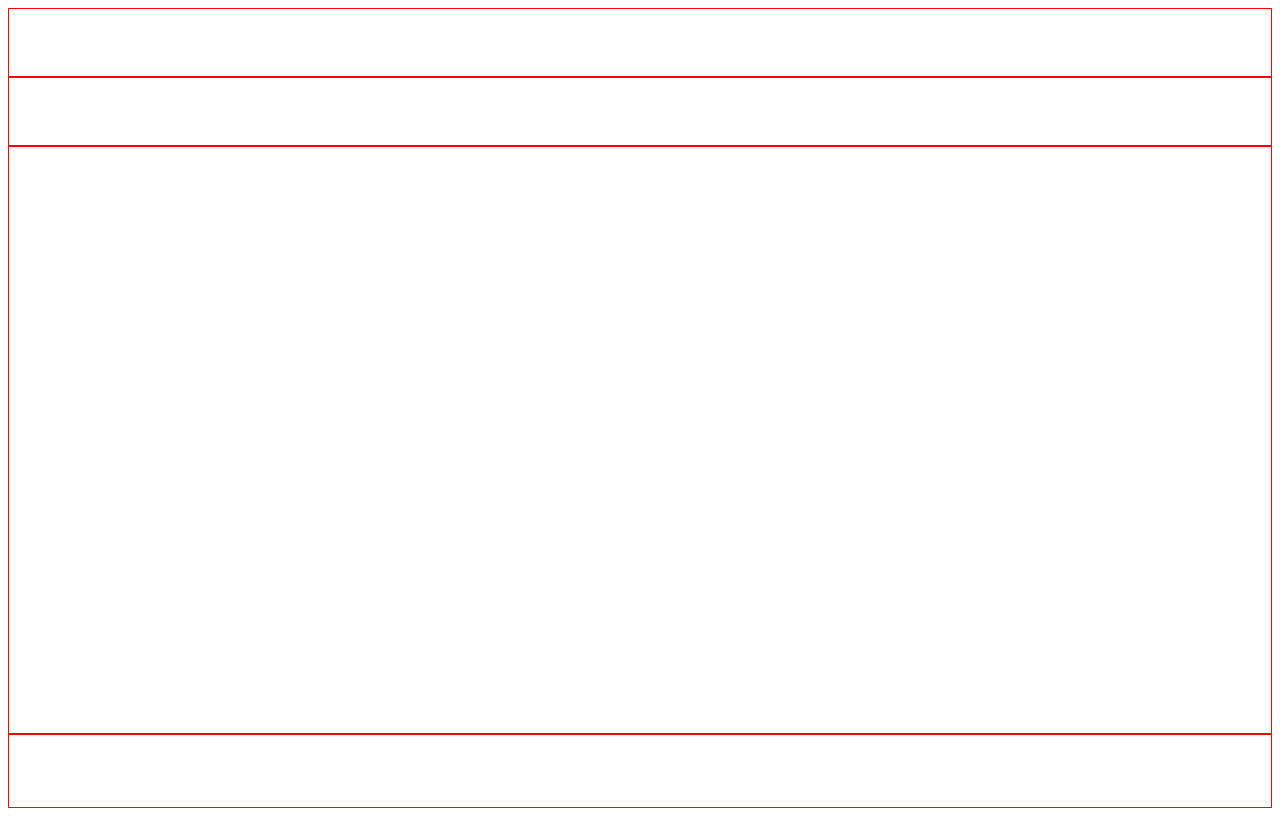
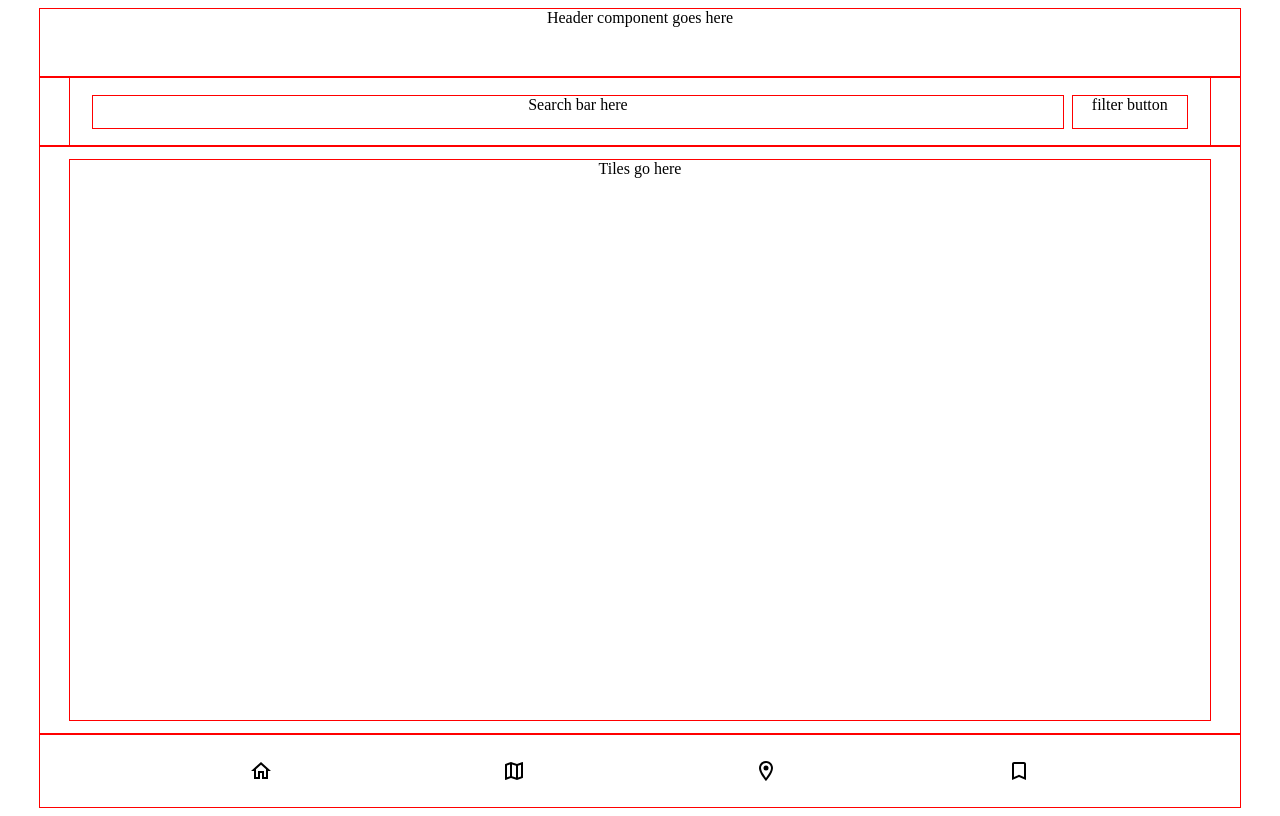
Before and after one commit to jo-on-github/Ctrl-Alt-Defeat-Frontend, a React (Create React App) app in the folder frontend/: page / in a window 1280 px wide. Built offline with nearby package versions, Linux system fonts and the light colour scheme.

Commit message:
CSS layout completed on homepage. Nav Bar Component Created

```diff
--- a/frontend/package.json
+++ b/frontend/package.json
@@ -3,6 +3,10 @@
   "version": "0.1.0",
   "private": true,
   "dependencies": {
+    "@emotion/react": "^11.11.1",
+    "@emotion/styled": "^11.11.0",
+    "@mui/icons-material": "^5.11.16",
+    "@mui/material": "^5.13.4",
     "@testing-library/jest-dom": "^5.16.5",
     "@testing-library/react": "^13.4.0",
     "@testing-library/user-event": "^13.5.0",
--- a/frontend/src/components/Homepage/index.js
+++ b/frontend/src/components/Homepage/index.js
@@ -1,23 +1,27 @@
 import React from "react";
 import "./styles.css";
+import SearchBar from "../SearchBar";
+import NavBar from "../NavBar";
 
 function Homepage() {
     return (
         <div className="overlay">
             <div className="header">
+                Header component goes here
                 <div className="header__btn--back"></div>
                 <div className="header__marker"></div>
                 <div className="header__title"></div>
                 <div className="header__btn--profile"></div>
             </div>
             <div className="search">
-        <div className="search__input"></div>
-        <div className="search__btn--filter"></div>
+                <SearchBar />
             </div>
             <div className="main">
-        <div className="main__list"></div>
+                <div className="main__list">Tiles go here</div>
             </div>
-      <div className="footer"></div>
+            <div className="footer">
+                <NavBar />
+            </div>
         </div>
     );
 }
--- a/frontend/src/components/Homepage/styles.css
+++ b/frontend/src/components/Homepage/styles.css
@@ -1,16 +1,43 @@
-.header{
+.overlay {
+    display: flex;
+    flex-direction: column;
+    align-items: center;
+}
+
+.header {
     border: 1px solid red;
     height: 4.2em;
+    width: 95%;
 }
-.search{
+.search {
     border: 1px solid red;
     height: 4.2em;
+    width: 95%;
+    display: flex;
+    justify-content: center;
+    align-items: center;
 }
-.main{
+.main {
     border: 1px solid red;
     height: 36.6em;
+    width: 95%;
+    display: flex;
+    justify-content: center;
+    align-items: center;
 }
-.footer{
+
+.main__list {
+    border: 1px solid red;
+    height: 35em;
+    width: 95%;
+    margin: 0.5em;
+}
+
+.footer {
     border: 1px solid red;
     height: 4.5em;
+    width: 95%;
+    display: flex;
+    flex-direction: row;
+    justify-content: center;
 }
--- a/frontend/src/components/NavBar/index.js
+++ b/frontend/src/components/NavBar/index.js
@@ -1,16 +1,39 @@
-import React from 'react';
+import React from "react";
+import { Button } from "@mui/material";
+import MapOutlinedIcon from "@mui/icons-material/MapOutlined";
+import HomeOutlinedIcon from "@mui/icons-material/HomeOutlined";
+import LocationOnOutlinedIcon from "@mui/icons-material/LocationOnOutlined";
+import BookmarkBorderOutlinedIcon from "@mui/icons-material/BookmarkBorderOutlined";
+import "./styles.css";
 
 function NavBar() {
+    const buttonStyle = {
+        color: "black",
+    };
     return (
         <div className="navBar">
             <div className="navBar__btn--home">
+                <Button style={buttonStyle}>
+                    <HomeOutlinedIcon />
+                </Button>
             </div>
             <div className="navBar__btn--itinerary">
+                <Button style={buttonStyle}>
+                    <MapOutlinedIcon />
+                </Button>
             </div>
             <div className="navBar__btn--map">
+                <Button style={buttonStyle}>
+                    <LocationOnOutlinedIcon />
+                </Button>
             </div>
             <div className="navBar__btn--favourites">
+                <Button style={buttonStyle}>
+                    <BookmarkBorderOutlinedIcon />
+                </Button>
             </div>
         </div>
-    )
+    );
 }
+
+export default NavBar;
--- /dev/null
+++ b/frontend/src/components/NavBar/styles.css
@@ -0,0 +1,7 @@
+.navBar {
+    display: flex;
+    flex-direction: row;
+    justify-content: space-evenly;
+    align-items: center;
+    width: 100%;
+}
--- /dev/null
+++ b/frontend/src/components/SearchBar/index.js
@@ -0,0 +1,13 @@
+import React from "react";
+import "./styles.css";
+
+function SearchBar() {
+    return (
+        <div className="search">
+            <div className="search__searchbox">Search bar here</div>
+            <div className="search__filter">filter button</div>
+        </div>
+    );
+}
+
+export default SearchBar;
--- /dev/null
+++ b/frontend/src/components/SearchBar/styles.css
@@ -0,0 +1,17 @@
+.search {
+    display: flex;
+    align-items: center;
+}
+
+.search__searchbox {
+    border: 1px solid red;
+    height: 2em;
+    width: 85%;
+    margin-right: 0.5em;
+}
+
+.search__filter {
+    border: 1px solid red;
+    height: 2em;
+    width: 10%;
+}
```
Also changed, not shown: frontend/src/components/NavBar/style.css (deleted), 1 other file (tests, documents, lock files or other folders). Lines whose indentation alone changed are shown as unchanged.
